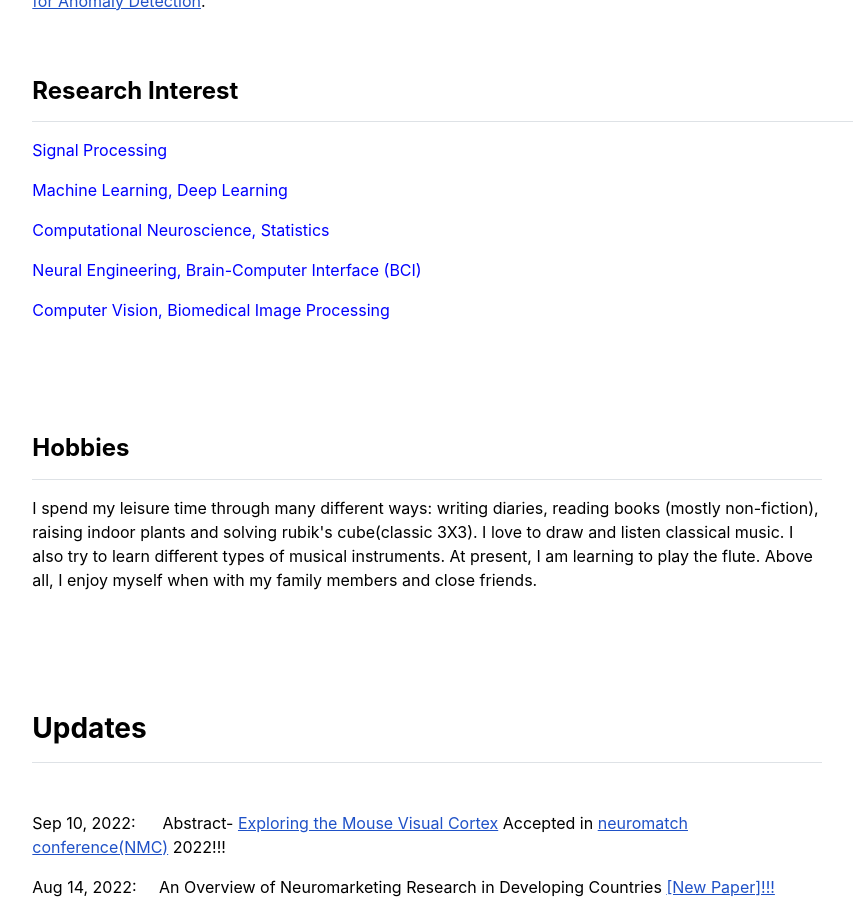
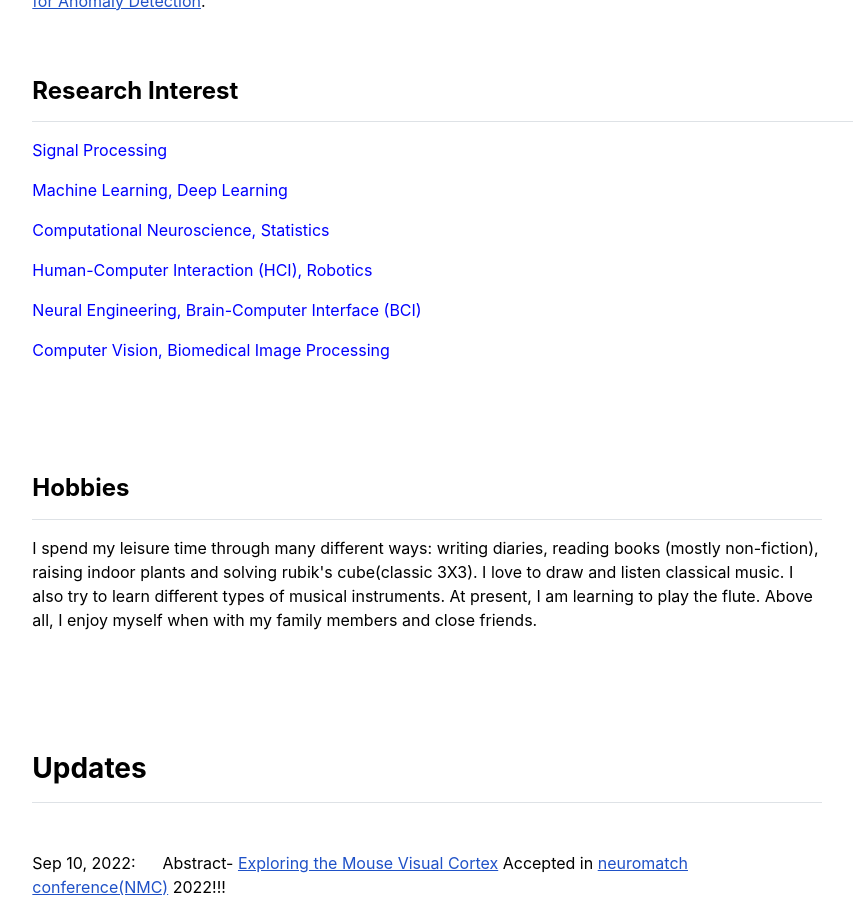
Before and after one commit to Anannabiswas/anannabiswas.github.io, a Jekyll site: the page built from index.md, in a window 1280 px wide and 900 px high, scrolled down 918 px. Shown: the whole window, without its empty margins (189-1042 px from the left). Built offline with Jekyll 4.4.1, drawn with Linux system fonts in a browser that asks for light colours.

Commit message:
Update home.html

```diff
--- a/_layouts/home.html
+++ b/_layouts/home.html
@@ -28,6 +28,7 @@ layout: default
     <P style="color:blue">Signal Processing</p>
     <p style="color:blue"> Machine Learning, Deep Learning</p>
     <p style="color:blue">Computational Neuroscience, Statistics</p>
+     <p style="color:blue">Human-Computer Interaction (HCI), Robotics </p>
      <p style="color:blue">Neural Engineering, Brain-Computer Interface (BCI) </p>
      <p style="color:blue">Computer Vision, Biomedical Image Processing </p>
 
```
